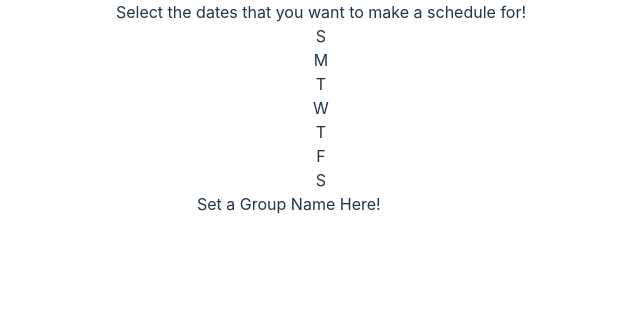
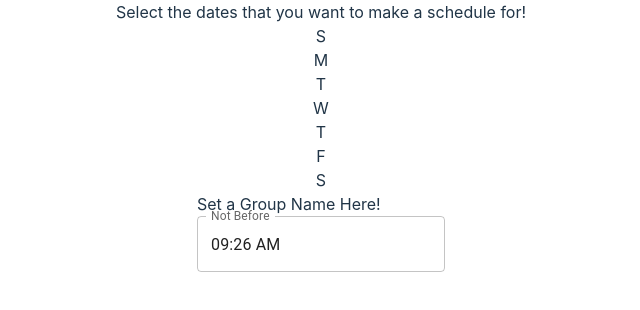
Before and after one commit to WPI-Hackathon/WPI-Hackathon.github.io, a React (Vite) app: page / in a window 1280 px wide. Shown: the top 310 px of the page, without its empty margins (319-959 px from the left). Built offline with nearby package versions, Linux system fonts and the light colour scheme.

Commit message:
Add time picker

```diff
--- a/package.json
+++ b/package.json
@@ -10,7 +10,12 @@
     "preview": "vite preview"
   },
   "dependencies": {
+    "@emotion/react": "^11.11.3",
+    "@emotion/styled": "^11.11.0",
+    "@mui/base": "^5.0.0-beta.31",
+    "@mui/material": "^5.15.4",
     "@mui/x-date-pickers": "^6.19.0",
+    "dayjs": "^1.11.10",
     "firebase": "^10.7.1",
     "react": "^18.2.0",
     "react-calendar": "^4.8.0",
--- a/src/App.tsx
+++ b/src/App.tsx
@@ -1,21 +1,22 @@
-import './App.css'
-import CalendarScreen from './screens/CalendarScreen'
-import CreateEventScreen from './screens/CreateEventScreen'
-import GroupCalendarScreen from './screens/GroupCalendarScreen'
-import { Route, Routes } from 'react-router-dom'
-import HomeScreen from './screens/HomeScreen'
-import LoginScreen from './screens/LoginScreen'
-import SignUpScreen from './screens/SignUpScreen'
-import NavBar from './components/NavBar'
-import ProfileScreen from './screens/ProfileScreen'
-import CreateGroupScreen from './screens/CreateGroupScreen'
+import "./App.css";
+import { AdapterDayjs } from "@mui/x-date-pickers/AdapterDayjs";
+import CalendarScreen from "./screens/CalendarScreen";
+import CreateEventScreen from "./screens/CreateEventScreen";
+import GroupCalendarScreen from "./screens/GroupCalendarScreen";
+import { Route, Routes } from "react-router-dom";
+import HomeScreen from "./screens/HomeScreen";
+import LoginScreen from "./screens/LoginScreen";
+import SignUpScreen from "./screens/SignUpScreen";
+import NavBar from "./components/NavBar";
+import ProfileScreen from "./screens/ProfileScreen";
+import CreateGroupScreen from "./screens/CreateGroupScreen";
+import { LocalizationProvider } from "@mui/x-date-pickers";
 
 function App() {
-
-  return (
-    <>
-      <CreateEventScreen />
-      {/* <NavBar></NavBar>
+    return (
+        <LocalizationProvider dateAdapter={AdapterDayjs}>
+            <CreateEventScreen />
+            {/* <NavBar></NavBar>
       <Routes>
         <Route path="/" element={<LoginScreen />} />
         <Route path="/login" element={<LoginScreen />} />
@@ -24,8 +25,8 @@ function App() {
         <Route path="/creategroup" element={<CreateGroupScreen />} />
         <Route path="/dashboard" element={<ProfileScreen />} />
       </Routes> */}
-    </>
-  )
+        </LocalizationProvider>
+    );
 }
 
-export default App
+export default App;
--- a/src/components/calendar/TimeSelections.tsx
+++ b/src/components/calendar/TimeSelections.tsx
@@ -0,0 +1,24 @@
+import { LocalizationProvider, TimePicker } from "@mui/x-date-pickers";
+import dayjs, { Dayjs } from "dayjs";
+
+export default function TimeSelections({
+    startTime,
+    setStartTime,
+    endTime,
+    setEndTime,
+}: {
+    startTime: Dayjs;
+    setStartTime: Function;
+    endTime: Dayjs;
+    setEndTime: Function;
+}) {
+    return (
+
+            <TimePicker
+                label="Not Before"
+                value={startTime}
+                onChange={(newValue) => setStartTime(newValue)}
+            />
+
+    );
+}
--- a/src/screens/CreateEventScreen.tsx
+++ b/src/screens/CreateEventScreen.tsx
@@ -1,6 +1,8 @@
 import { useEffect, useState } from "react";
 import DatePicker from "../components/calendar/DayPicker";
 import Label from "../components/calendar/Label";
+import TimeSelections from "../components/calendar/TimeSelections";
+import dayjs from "dayjs";
 
 export default function CreateEventScreen() {
     // Use a 1d array of size 7, where 0 = not selected, 1 = selected
@@ -8,8 +10,8 @@ export default function CreateEventScreen() {
     // days go from sunday (i=0) -> saturday (i=6)
     const [selectedDays, setSelectedDays] = useState([0, 0, 0, 0, 0, 0, 0]);
 
-    const [startTime, setStartTime] = useState(540); // Default to 9 AM
-    const [endTime, setEndTime] = useState(1020); // Default to 5 PM
+    const [startTime, setStartTime] = useState(dayjs().hour(9)); // Default to 9 AM
+    const [endTime, setEndTime] = useState(dayjs().hour(17)); // Default to 5 PM
 
     const [groupName, setGroupName] = useState("Set a Group Name Here!");
 
@@ -39,7 +41,9 @@ export default function CreateEventScreen() {
                     />
                 </div>
             </div>
-            <div className="w-1/3"></div>
+            <div className="w-1/3">
+                <TimeSelections startTime={startTime} setStartTime={setStartTime} endTime={endTime} setEndTime={setEndTime}/>
+            </div>
         </div>
     );
 }
```
Also changed, not shown: 1 other file (tests, documents, lock files or other folders).
